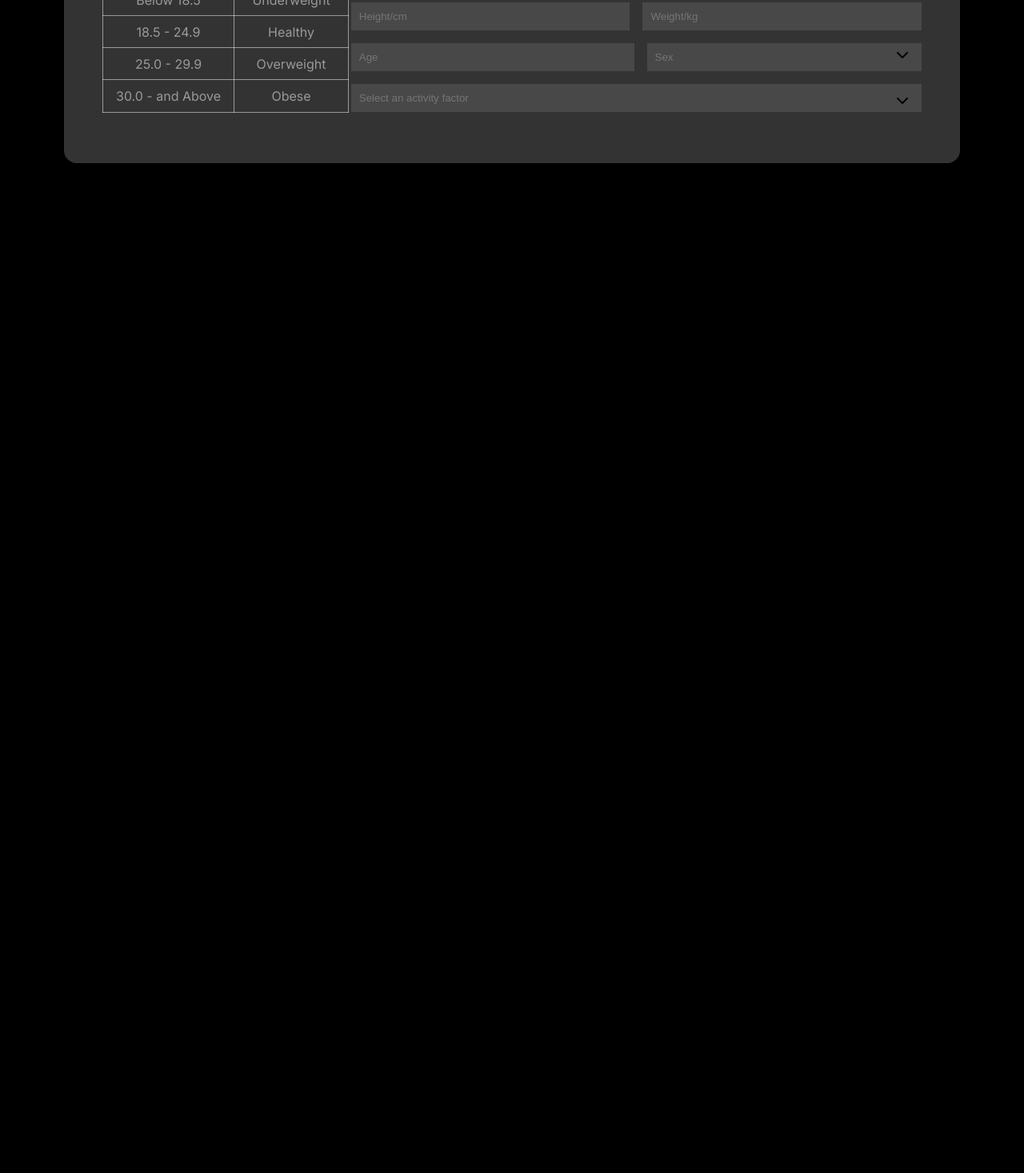
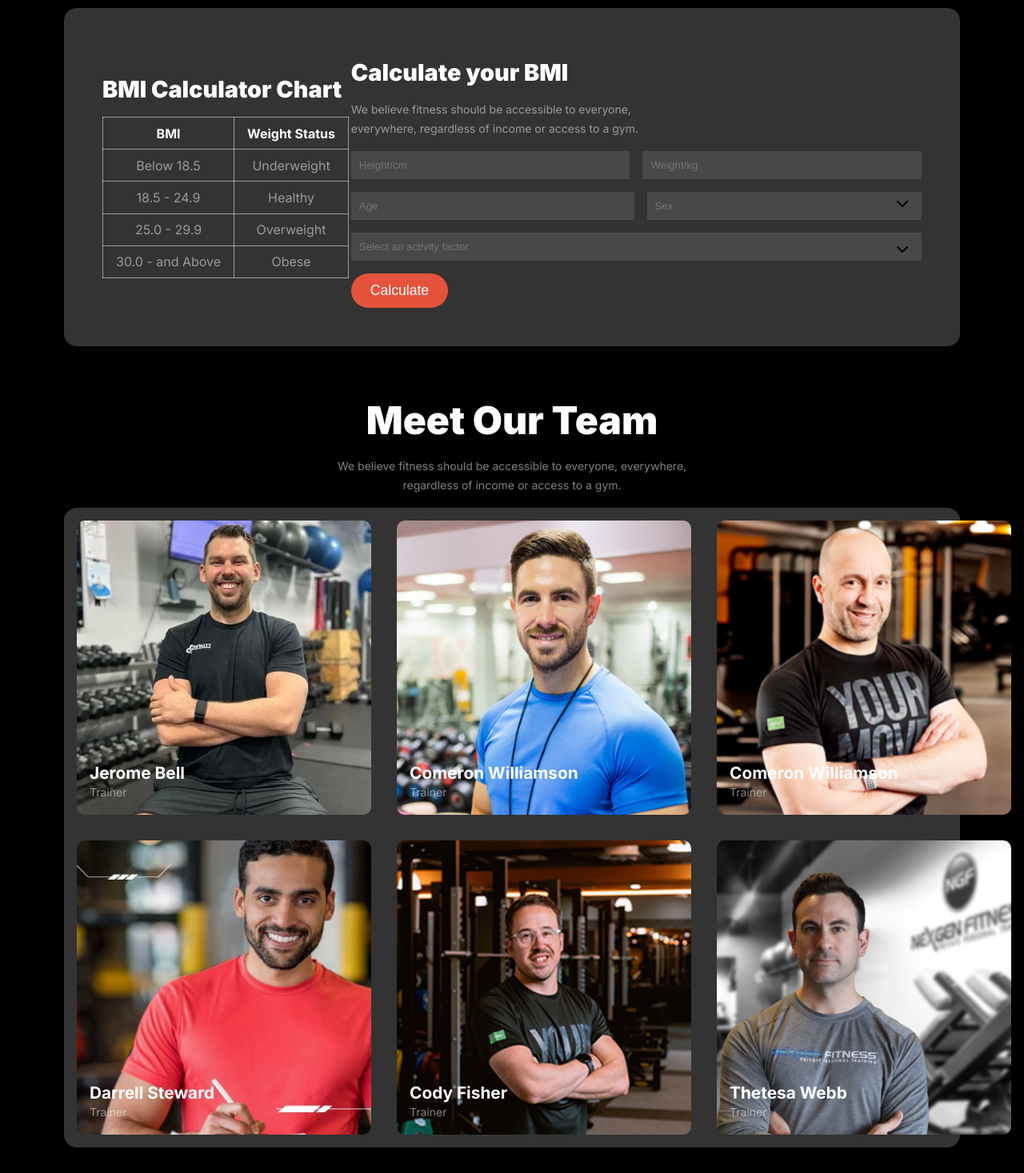
Before and after one commit to Ismail9942/VERSATILE_FITNESS, a plain HTML site: page index.html in a window 1280 px wide. Shown: the part 2046-3513 px from the top of the page at 80% size. Before the commit the page ends 2282 px from the top, so only its background shows below. Drawn offline with Linux system fonts and the light colour scheme.

Commit message:
my team section ok

```diff
--- a/index.html
+++ b/index.html
@@ -130,7 +130,15 @@
       </section>
       <!-- RAN ENDS HERE -->
       <!-- INPUT STARTS HERE -->
-      <section class="section_container input_container">
+      <section class="">
+        <div class="team_section">
+          <h3 class="section_title">BMI Calculator</h3>
+          <p class="paragraph">
+            We believe fitness should be accessible to everyone, everywhere,
+            regardless of income or access to a gym.
+          </p>
+        </div>
+        <div class="section_container input_container">
           <div class="input_tabel">
             <h3 class="input_title">BMI Calculator Chart</h3>
             <table>
@@ -185,10 +193,69 @@
                 <i class="fa-solid fa-chevron-down"></i>
               </span>
             </div>
+            <button class="btn">Calculate</button>
+          </div>
         </div>
       </section>
 
       <!-- INPUT ENDS HERE -->
+      <!-- TEAM STARTS HERE -->
+      <section>
+        <div class="team_section">
+          <h3 class="section_title">Meet Our Team</h3>
+          <p class="paragraph">
+            We believe fitness should be accessible to everyone, everywhere,
+            regardless of income or access to a gym.
+          </p>
+        </div>
+
+        <div class="team_container">
+          <div class="team team1">
+            <img src="images/trainer1.png" alt="" />
+            <div class="trainer_name">
+              <h5>Jerome Bell</h5>
+              <p class="paragraph">Trainer</p>
+            </div>
+          </div>
+          <div class="team team2">
+            <img src="images/trainer2.png" alt="" />
+            <div class="trainer_name">
+              <h5>Comeron Williamson</h5>
+              <p class="paragraph">Trainer</p>
+            </div>
+          </div>
+          <div class="team team3">
+            <img src="images/trainer3.png" alt="" />
+            <div class="trainer_name">
+              <h5>Comeron Williamson</h5>
+              <p class="paragraph">Trainer</p>
+            </div>
+          </div>
+          <div class="team team4">
+            <img src="images/trainer4.png" alt="" />
+            <div class="trainer_name">
+              <h5>Darrell Steward</h5>
+              <p class="paragraph">Trainer</p>
+            </div>
+          </div>
+          <div class="team team5">
+            <img src="images/trainer5.png" alt="" />
+            <div class="trainer_name">
+              <h5>Cody Fisher</h5>
+              <p class="paragraph">Trainer</p>
+            </div>
+          </div>
+          <div class="team team6">
+            <img src="images/trainer6.png" alt="" />
+            <div class="trainer_name">
+              <h5>Thetesa Webb</h5>
+              <p class="paragraph">Trainer</p>
+            </div>
+          </div>
+        </div>
+      </section>
+
+      <!-- TEAM ENDS HERE -->
     </main>
     <!-- MAIN ENDS HERE -->
   </body>
--- a/style.css
+++ b/style.css
@@ -324,6 +324,48 @@
   margin-bottom: 1rem;
 }
 /* INPUT STYLE ENDS HERE */
+/* TEAM STYLE STARTS HERE */
+.team_section {
+  margin-top: 4rem;
+  text-align: center;
+}
+
+.team_section p {
+  width: 45%;
+  margin: 1rem auto;
+}
+
+.team {
+  width: 400px;
+  height: 400px;
+  padding: 1rem;
+  position: relative;
+}
+.team img {
+  width: 100%;
+  height: 100%;
+  object-fit: cover;
+  border-radius: 10px;
+}
+.team h5 {
+  font-size: 1.3rem;
+  font-weight: 700;
+  color: var(--primary-color);
+}
+.trainer_name {
+  position: absolute;
+  bottom: 2rem;
+  left: 2rem;
+}
+
+.team_container {
+  display: grid;
+  grid-template-columns: repeat(3, 1fr);
+  background-color: var(--opacety-color);
+  border-radius: 1rem;
+}
+
+/* TEAM STYLE ENDS HERE */
 
 /* MEDIA SCREEN 560PX */
 @media (max-width: 540px) {
@@ -398,4 +440,15 @@
   .input input {
     width: 100%;
   }
+
+  .team_section p {
+    width: 90%;
+  }
+  .team {
+    width: 100%;
+    height: 100%;
+  }
+  .team_container {
+    grid-template-columns: repeat(1, 1fr);
+  }
 }
```
Lines whose indentation alone changed are shown as unchanged.
